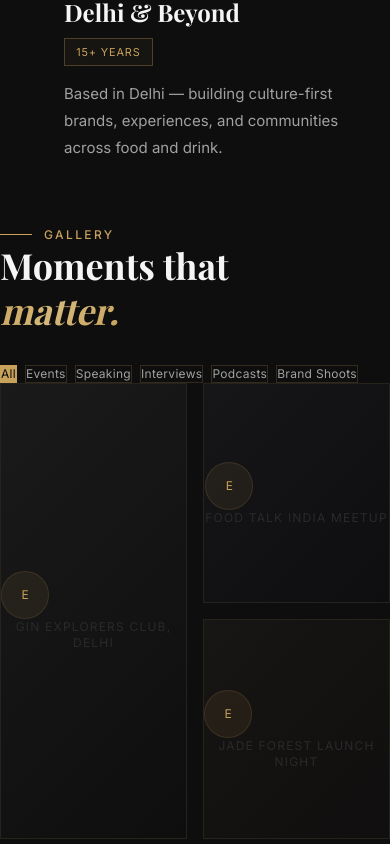
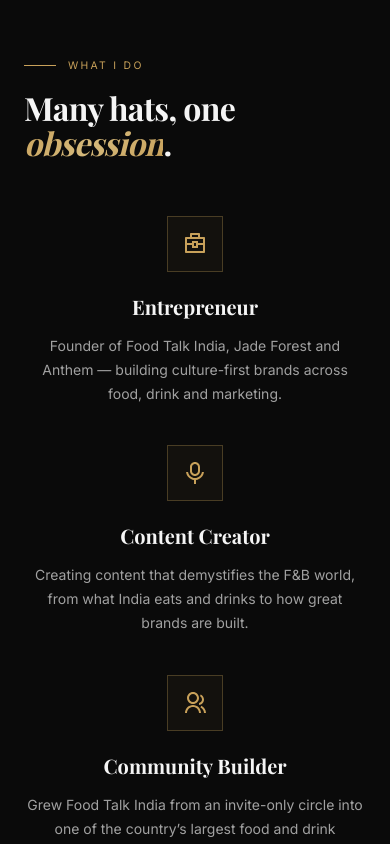
Before and after one commit to deepak640/suchir-website, a Next.js app: page / in a window 390 px wide. Shown: the part 5720-6564 px from the top of the page. Built offline with nearby package versions, Linux system fonts and the light colour scheme; a web font is replaced by a local one.

Commit message:
feat: add What I Do expertise pillars section before footer
Co-Authored-By: Claude Opus 4.8 <noreply@anthropic.com>

```diff
--- /dev/null
+++ b/app/components/Expertise/index.tsx
@@ -0,0 +1,110 @@
+'use client';
+
+import { useRef } from 'react';
+import { motion, useInView } from 'framer-motion';
+import { RiBriefcase4Line, RiMicLine, RiGroupLine, RiCalendarEventLine } from 'react-icons/ri';
+
+const ease = [0.22, 1, 0.36, 1] as const;
+
+const roles = [
+  {
+    icon: RiBriefcase4Line,
+    title: 'Entrepreneur',
+    description:
+      'Founder of Food Talk India, Jade Forest and Anthem — building culture-first brands across food, drink and marketing.',
+  },
+  {
+    icon: RiMicLine,
+    title: 'Content Creator',
+    description:
+      'Creating content that demystifies the F&B world, from what India eats and drinks to how great brands are built.',
+  },
+  {
+    icon: RiGroupLine,
+    title: 'Community Builder',
+    description:
+      'Grew Food Talk India from an invite-only circle into one of the country’s largest food and drink communities.',
+  },
+  {
+    icon: RiCalendarEventLine,
+    title: 'Experience Maker',
+    description:
+      'Co-created the Explorers Club, an experiential festival series welcoming 1,00,000+ attendees across three cities.',
+  },
+];
+
+export default function Expertise() {
+  const ref = useRef<HTMLDivElement>(null);
+  const inView = useInView(ref, { once: true, margin: '-80px' });
+
+  return (
+    <section
+      id="expertise"
+      ref={ref}
+      style={{ background: '#0A0A0A', padding: 'clamp(4rem, 8vw, 7rem) 0', borderTop: '1px solid rgba(200,161,90,0.1)' }}
+    >
+      <div className="site-container">
+        {/* Header */}
+        <div style={{ display: 'flex', alignItems: 'center', gap: '0.75rem', marginBottom: '1rem' }}>
+          <span style={{ width: '2rem', height: '1px', background: '#C8A15A', flexShrink: 0 }} />
+          <span className="font-body" style={{ fontSize: '0.65rem', letterSpacing: '0.22em', color: '#C8A15A', textTransform: 'uppercase' }}>
+            What I Do
+          </span>
+        </div>
+        <h2
+          className="font-heading"
+          style={{ fontSize: 'clamp(2rem, 3.5vw, 3rem)', fontWeight: 700, color: '#F5F5F5', letterSpacing: '-0.02em', lineHeight: 1.1, margin: '0 0 3.5rem' }}
+        >
+          Many hats, one <span className="text-gradient" style={{ fontStyle: 'italic' }}>obsession</span>.
+        </h2>
+
+        {/* Grid */}
+        <div className="expertise-grid" style={{ display: 'grid', gridTemplateColumns: 'repeat(4, 1fr)', gap: '2.5rem' }}>
+          {roles.map((role, i) => {
+            const Icon = role.icon;
+            return (
+              <motion.div
+                key={role.title}
+                initial={{ opacity: 0, y: 30 }}
+                animate={inView ? { opacity: 1, y: 0 } : {}}
+                transition={{ duration: 0.6, ease, delay: i * 0.1 }}
+                style={{ textAlign: 'center' }}
+              >
+                <div
+                  style={{
+                    width: '3.5rem',
+                    height: '3.5rem',
+                    margin: '0 auto 1.25rem',
+                    display: 'flex',
+                    alignItems: 'center',
+                    justifyContent: 'center',
+                    border: '1px solid rgba(200,161,90,0.3)',
+                    background: 'rgba(200,161,90,0.05)',
+                    color: '#C8A15A',
+                  }}
+                >
+                  <Icon size={24} />
+                </div>
+                <h3 className="font-heading" style={{ fontSize: '1.25rem', fontWeight: 700, color: '#F5F5F5', margin: '0 0 0.75rem' }}>
+                  {role.title}
+                </h3>
+                <p className="font-body" style={{ color: '#A1A1A1', fontSize: '0.875rem', lineHeight: 1.7, margin: 0 }}>
+                  {role.description}
+                </p>
+              </motion.div>
+            );
+          })}
+        </div>
+      </div>
+
+      <style>{`
+        @media (max-width: 900px) {
+          .expertise-grid { grid-template-columns: 1fr 1fr !important; gap: 2.5rem 1.5rem !important; }
+        }
+        @media (max-width: 520px) {
+          .expertise-grid { grid-template-columns: 1fr !important; }
+        }
+      `}</style>
+    </section>
+  );
+}
--- a/app/page.tsx
+++ b/app/page.tsx
@@ -5,6 +5,7 @@ import Ventures from '@/components/Ventures';
 import Timeline from '@/components/Timeline';
 import Gallery from '@/components/Gallery';
 import Contact from '@/components/Contact';
+import Expertise from '@/components/Expertise';
 import Footer from '@/components/Footer';
 
 export default function Home() {
@@ -14,9 +15,10 @@ export default function Home() {
       <Hero />
       <About />
       <Ventures />
-      <Timeline />
-      <Gallery />
+      {/*<Timeline />*/}
+      {/*<Gallery />*/}
       <Contact />
+      <Expertise />
       <Footer />
     </main>
   );
```
